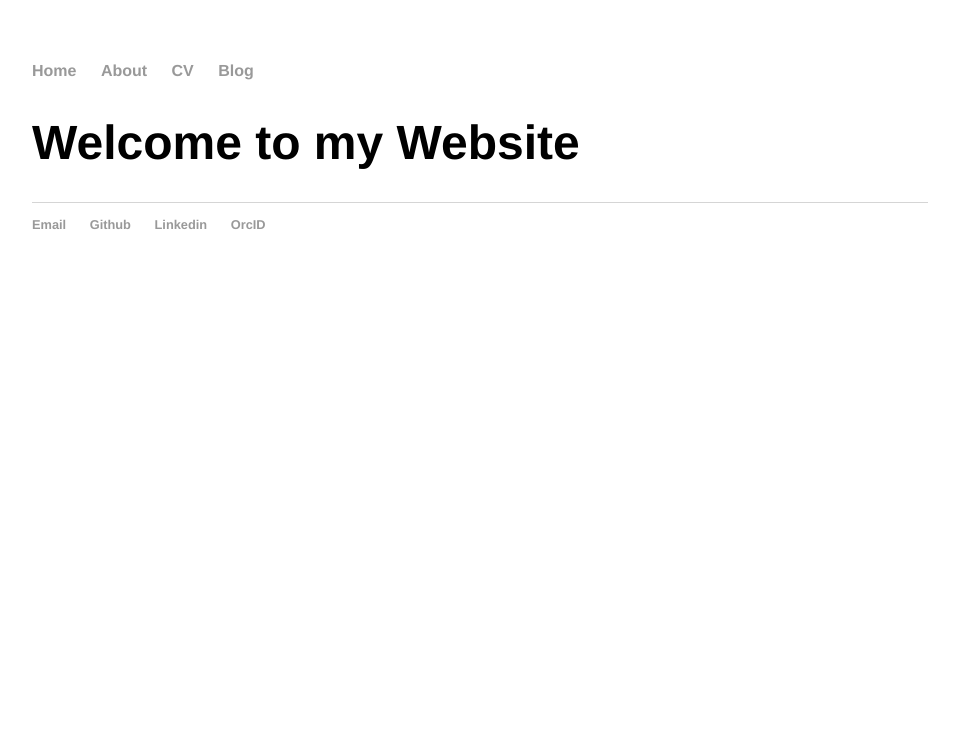
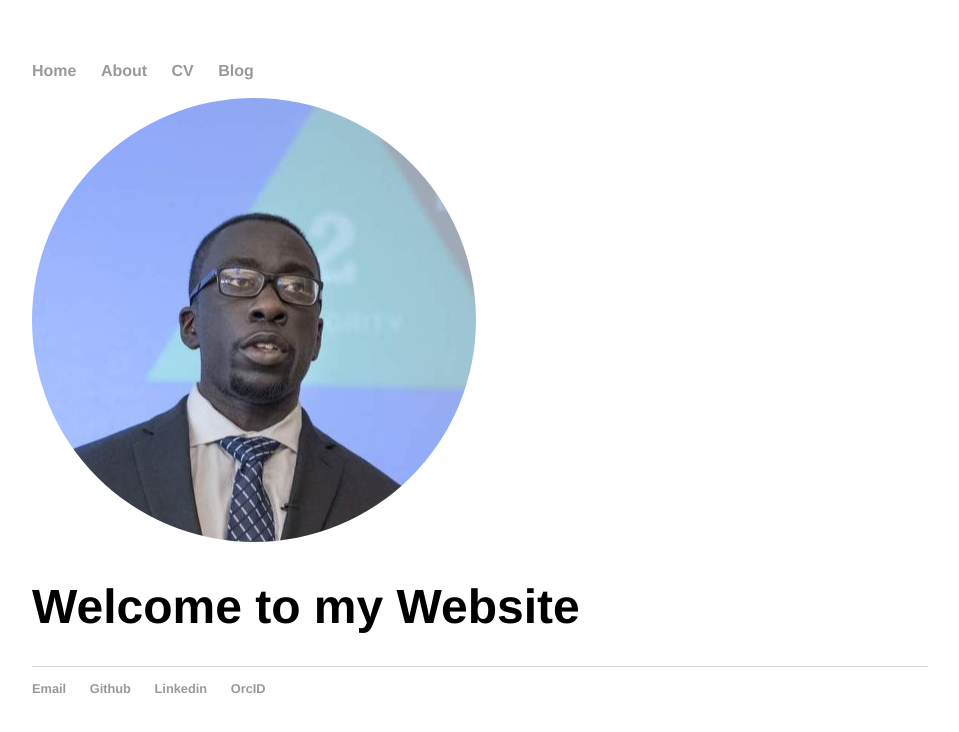
Before and after one commit to Natemen96/Natemen96.github.io, a Jekyll site: the page built from index.html, in a window 1280 px wide. Shown: the top 732 px of the page, without its empty margins (160-1119 px from the left). Built offline with Jekyll 4.4.1, drawn with Linux system fonts in a browser that asks for light colours; Markdown is read by kramdown in place of the engine named in the settings.

Commit message:
added my face

```diff
--- a/_includes/comment.html
+++ b/_includes/comment.html
@@ -58,6 +58,5 @@
     <div class="github-comments">
         <h2>Comments</h2>
         <ul id="gh-comments-list"></ul>
-        <!-- <p id="no-comments-found">No comments found for this article. Comments posted before 2019-09-15 are no longer available due to a system migration since I no longer use Disqus for comments.</p> -->
         <p id="leave-a-comment">Join the discussion for this article on <a href="https://github.com/Natemen96/Natemen96.github.io/issues/1">this ticket</a>. Comments appear on this page instantly.</p>
     </div>
--- a/index.html
+++ b/index.html
@@ -4,6 +4,12 @@ title: Nathan Ankomah-Mensah Website
 ---
 
 		<div class="blurb">
+			<div class="col-sm-4">
+				<img  class="img-circle avatar" alt="Me, Nate AM" src="img\me.png">
+			</div>
+
 			<h1>Welcome to my Website</h1>
+
+
 			<!-- <p>I'm best known as the horrible cop from <em>A Touch of Evil</em>. Don't trust me. <a href="/about">Read more about my life...</a></p> -->
 		</div>
```
Also changed, not shown: img/NSBELogo_Color_withName.png (renamed from __OLD/img/NSBELogo_Color_withName.png), img/dogo.png (renamed from __OLD/img/dogo.png), img/logo2.jpg.png (renamed from __OLD/img/logo2.jpg.png), img/me.png (added).
